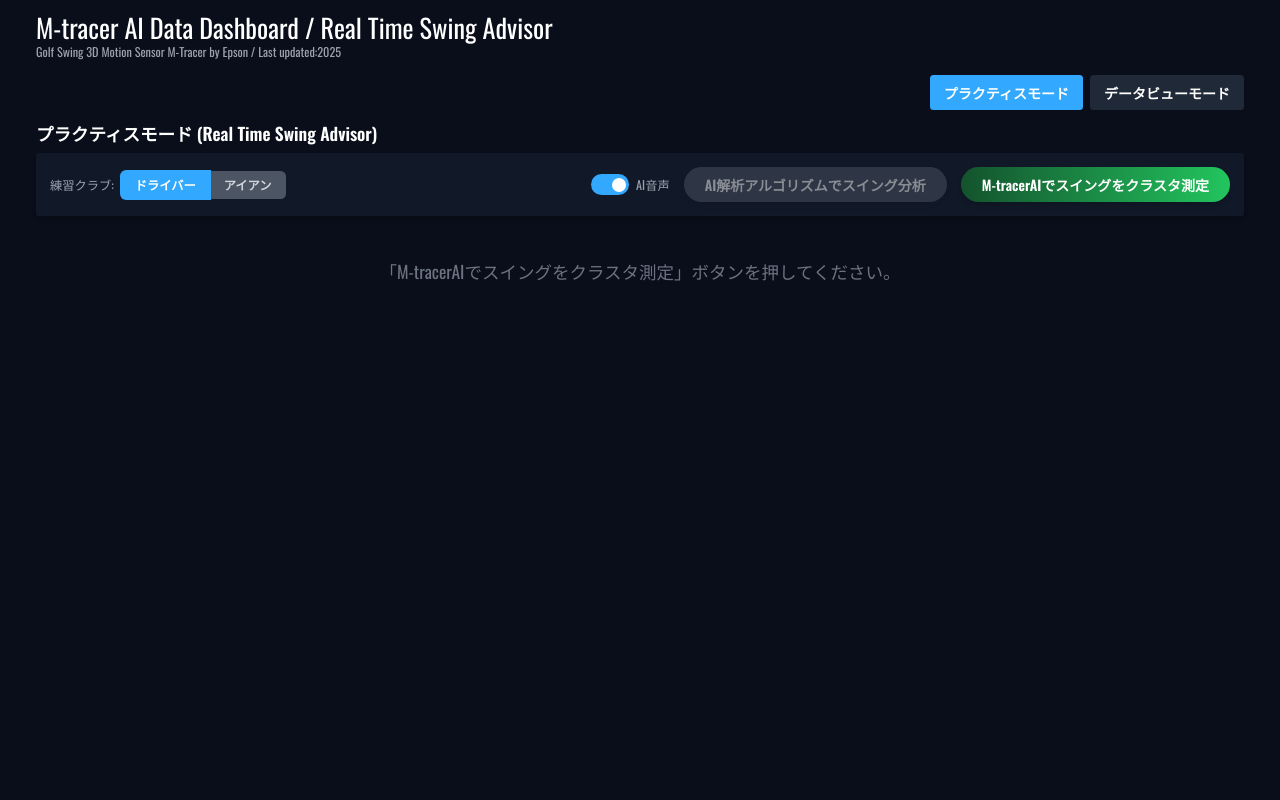
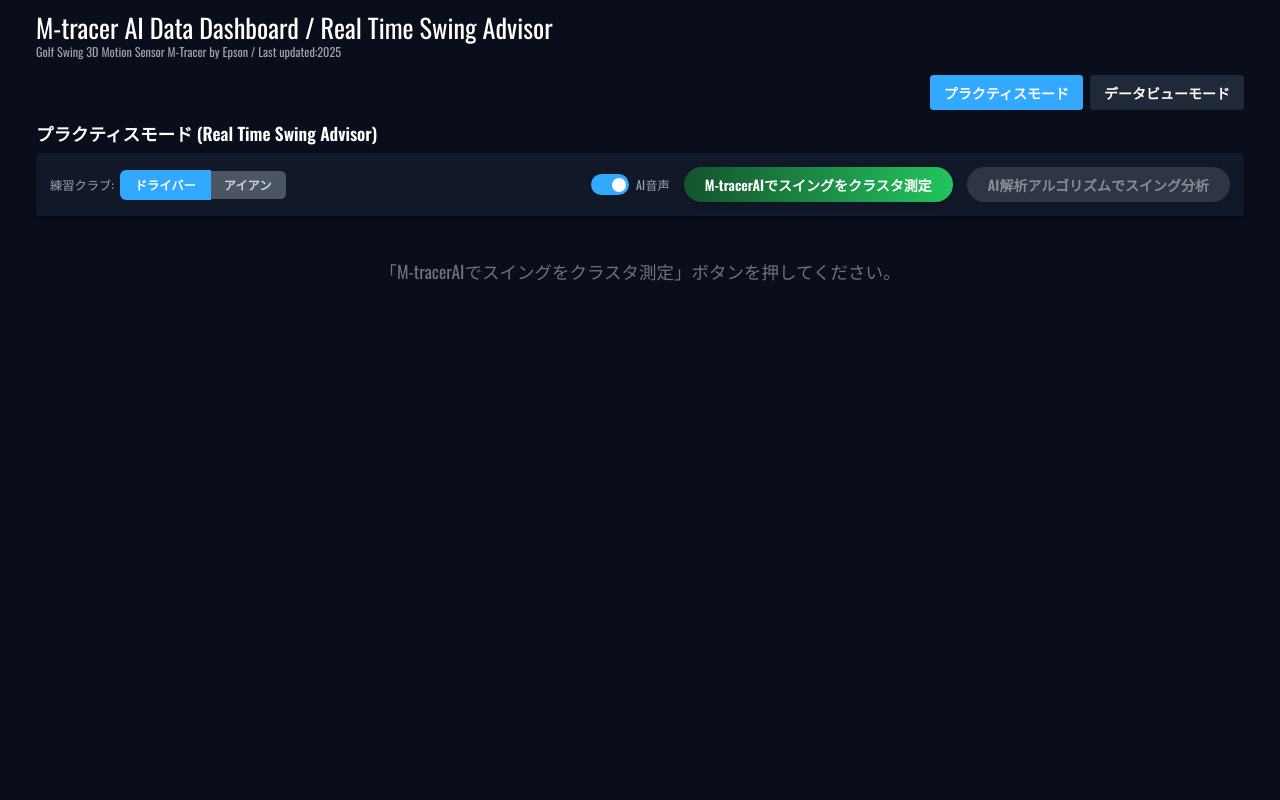
Before and after one commit to gakutakimoto/m-tarcer-RTA, a Next.js app: page /practice in a window 1280 px wide. Shown: the top 800 px of the page. Built offline with nearby package versions, Linux system fonts and the light colour scheme.

Commit message:
UI整理整頓・カード幅統一＆クラスタ測定ボタン順番修正

```diff
--- a/src/app/practice/page.tsx
+++ b/src/app/practice/page.tsx
@@ -405,13 +405,6 @@
               </span>
             </div>
             {/* 詳細アドバイスボタン */}
-            <button
-              onClick={handleUnlockAndTTSForAdviceTest}
-              disabled={adviceTestLoading || isLoading || !swingResult || isTtsPlaying}
-              className={`px-6 py-2 rounded-3xl text-white font-semibold shadow-md transition duration-150 ease-in-out ${adviceTestLoading || isLoading || !swingResult || isTtsPlaying ? 'bg-gray-600 text-gray-400 cursor-not-allowed' : 'bg-gradient-to-r from-purple-800 to-pink-500 hover:from-purple-700 hover:to-pink-700 text-white'} disabled:opacity-50`}
-            >
-               {adviceTestLoading ? 'AIがアドバイスを生成中…' : 'AI解析アルゴリズムでスイング分析'}
-            </button>
             {/* 測定ボタン */}
             <button
               onClick={handleMeasureSwing}
@@ -420,6 +413,15 @@
             >
                {isLoading ? "測定中..." : "M-tracerAIでスイングをクラスタ測定"}
             </button>
+
+            <button
+              onClick={handleUnlockAndTTSForAdviceTest}
+              disabled={adviceTestLoading || isLoading || !swingResult || isTtsPlaying}
+              className={`px-6 py-2 rounded-3xl text-white font-semibold shadow-md transition duration-150 ease-in-out ${adviceTestLoading || isLoading || !swingResult || isTtsPlaying ? 'bg-gray-600 text-gray-400 cursor-not-allowed' : 'bg-gradient-to-r from-purple-800 to-pink-500 hover:from-purple-700 hover:to-pink-700 text-white'} disabled:opacity-50`}
+            >
+               {adviceTestLoading ? 'AIがアドバイスを生成中…' : 'AI解析アルゴリズムでスイング分析'}
+            </button>
+
           </div>
         </section>
 
@@ -456,7 +458,7 @@
               </section>
 
               {/* 左右比較 */}
-              <div className="grid grid-cols-1 md:grid-cols-2 gap-2 mb-2">
+              <div className="w-full mb-2">
                 <div className="bg-card p-3 rounded-lg shadow-lg">
                   <h2 className="text-lg font-semibold mb-2 border-b border-gray-700 pb-1 text-white">今回のスイング結果</h2>
                   <div className="grid grid-cols-2 sm:grid-cols-3 gap-2">
@@ -519,7 +521,7 @@
               {/* 練習履歴テーブル */}
               <section> {/* ← 練習履歴テーブルの開始セクション */}
                  <div className="flex justify-between items-center mb-2">
-                   <h2 className="text-xl font-semibold">練習履歴 ({practiceHistory.length}件)</h2>
+                   <h2 className="text-xl font-semibold">スイング履歴 ({practiceHistory.length}件)</h2>
                    <button onClick={handleResetHistory} disabled={practiceHistory.length === 0 || isLoading || isTtsPlaying} className="px-4 py-1 rounded bg-pink-600 hover:bg-pink-500 text-white text-sm font-semibold disabled:opacity-50 disabled:cursor-not-allowed"> 履歴リセット </button>
                  </div>
                 <div className="bg-card rounded-lg shadow-lg overflow-x-auto">
```
